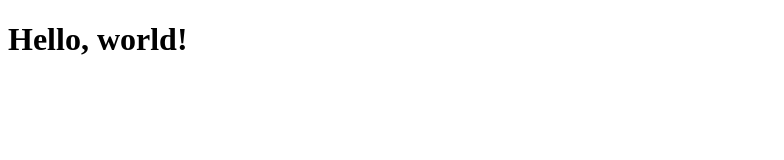
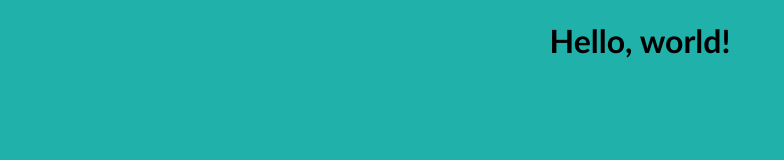
Before and after one commit to gbgatzke/Galen-Beck-Website, a plain HTML site: page index.html in a window 1280 px wide. Shown: the whole page, without its empty margins (0-784 px from the left). Drawn offline with Linux system fonts and the light colour scheme.

Commit message:
add style.css, connect to index.html

```diff
--- a/index.html
+++ b/index.html
@@ -1,6 +1,7 @@
 <!DOCTYPE html>
 <html lang="en">
   <head>
+    <link rel="stylesheet" href="./style.css" />
     <title>Galen Beck's Website</title>
   </head>
   <body>
--- /dev/null
+++ b/style.css
@@ -0,0 +1,5 @@
+body {
+    background: lightseagreen;
+    font-family: "Optima";
+    text-align: center;
+}
```
